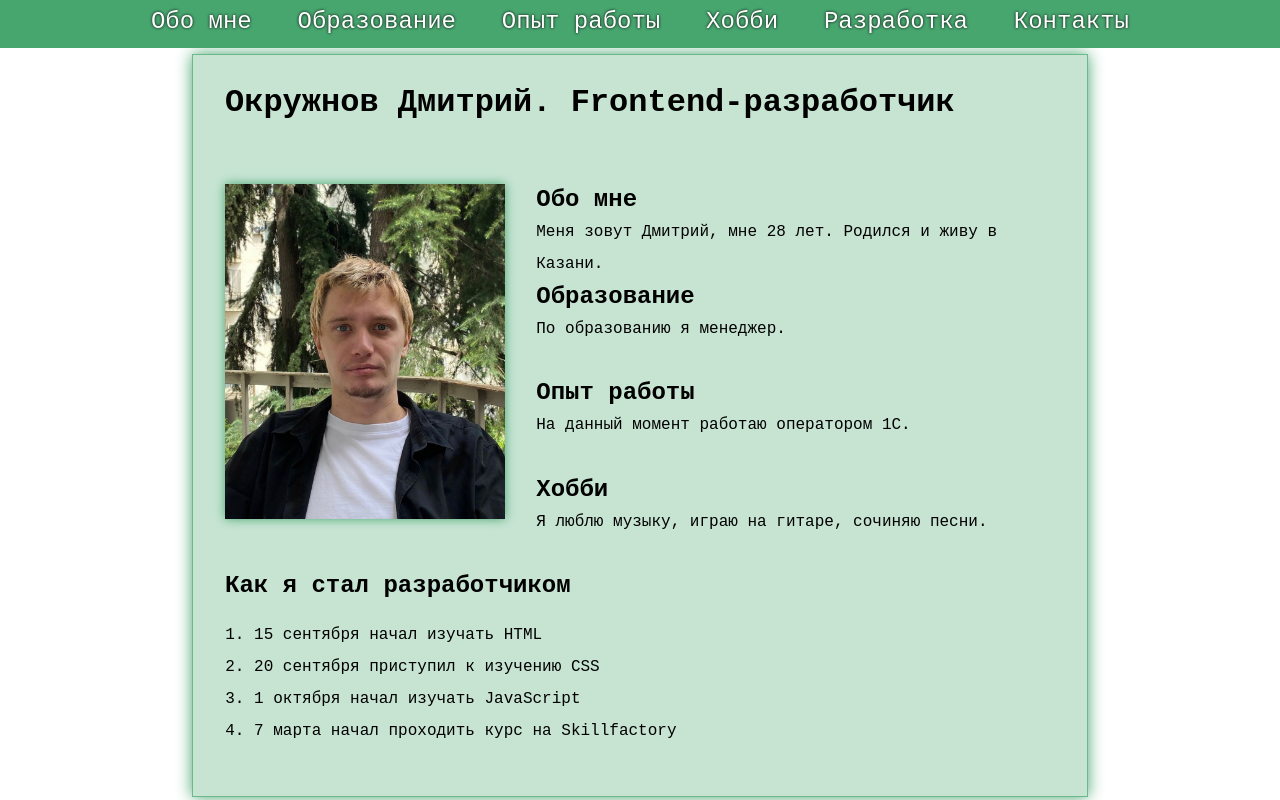
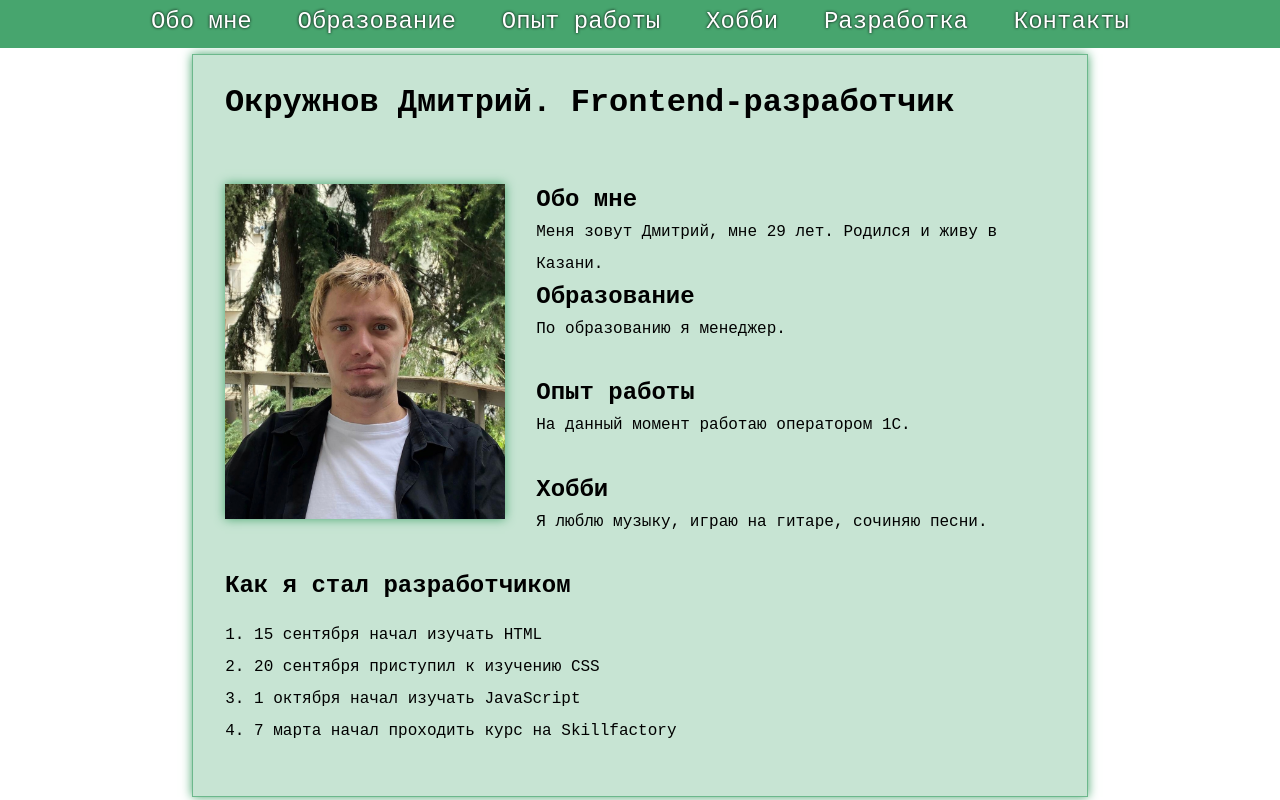
Before and after one commit to DmitryOkruzhnov/my-card, a plain HTML site: page pages/index.html in a window 1280 px wide. Shown: the top 800 px of the page. Drawn offline with Linux system fonts and the light colour scheme; a web font is replaced by a local one.

Commit message:
Изменение возраста и box-shadow

```diff
--- a/css/style.css
+++ b/css/style.css
@@ -83,7 +83,7 @@ body{
     line-height: 2em;
     background-color: rgba(71, 165, 110, 0.3);
     border: 1px solid rgba(71, 165, 110, 0.7);
-    box-shadow: 0px 0px 15px rgba(71, 165, 110, 1);
+    box-shadow: 0px 0px 10px rgba(71, 165, 110, 1);
 }
 .my__name{
     grid-column: 1 / 3;
@@ -132,7 +132,7 @@ body{
     justify-content: space-around;
     background-color: rgba(29, 66, 44, 0.7);
     border: 1px solid rgba(71, 165, 110, 0.7);
-    box-shadow: 0px 0px 15px rgba(71, 165, 110, 1);
+    box-shadow: 0px 0px 10px rgba(71, 165, 110, 1);
     font-weight: 400;
     color: rgb(255, 255, 255);
     text-shadow: 0px 0px 2px rgb(0, 0, 0);
--- a/pages/index.html
+++ b/pages/index.html
@@ -29,7 +29,7 @@
             <img class="my__foto" src="../images/Tszomr6smEs.jpg" alt="Окружнов Д.М.">
         <div class="my__information" id="about">
             <h2>Обо мне</h2>
-            <p>Меня зовут Дмитрий, мне 28 лет. Родился и живу в Казани.</p>
+            <p>Меня зовут Дмитрий, мне 29 лет. Родился и живу в Казани.</p>
         </div>
         <div class="my__education" id="education">
             <h2>Образование</h2>
```
